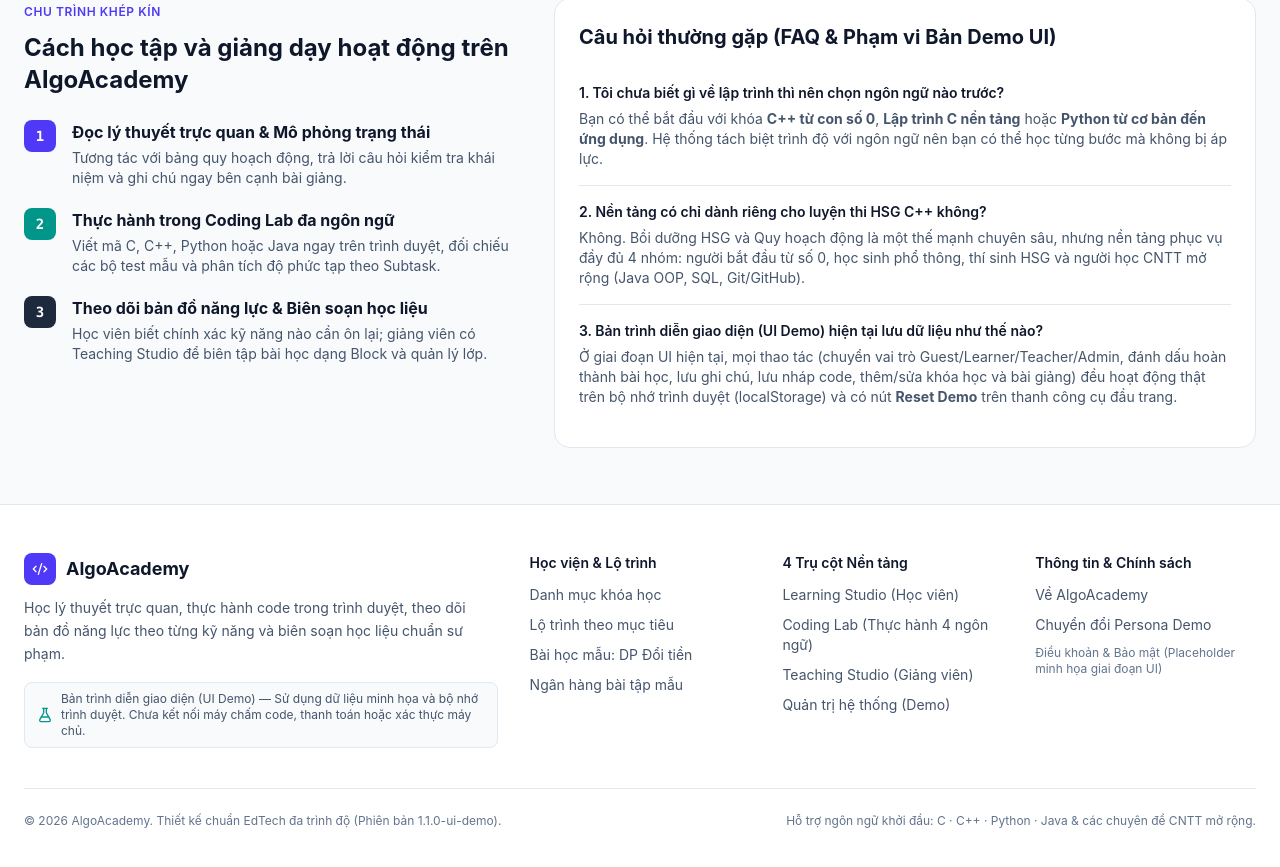
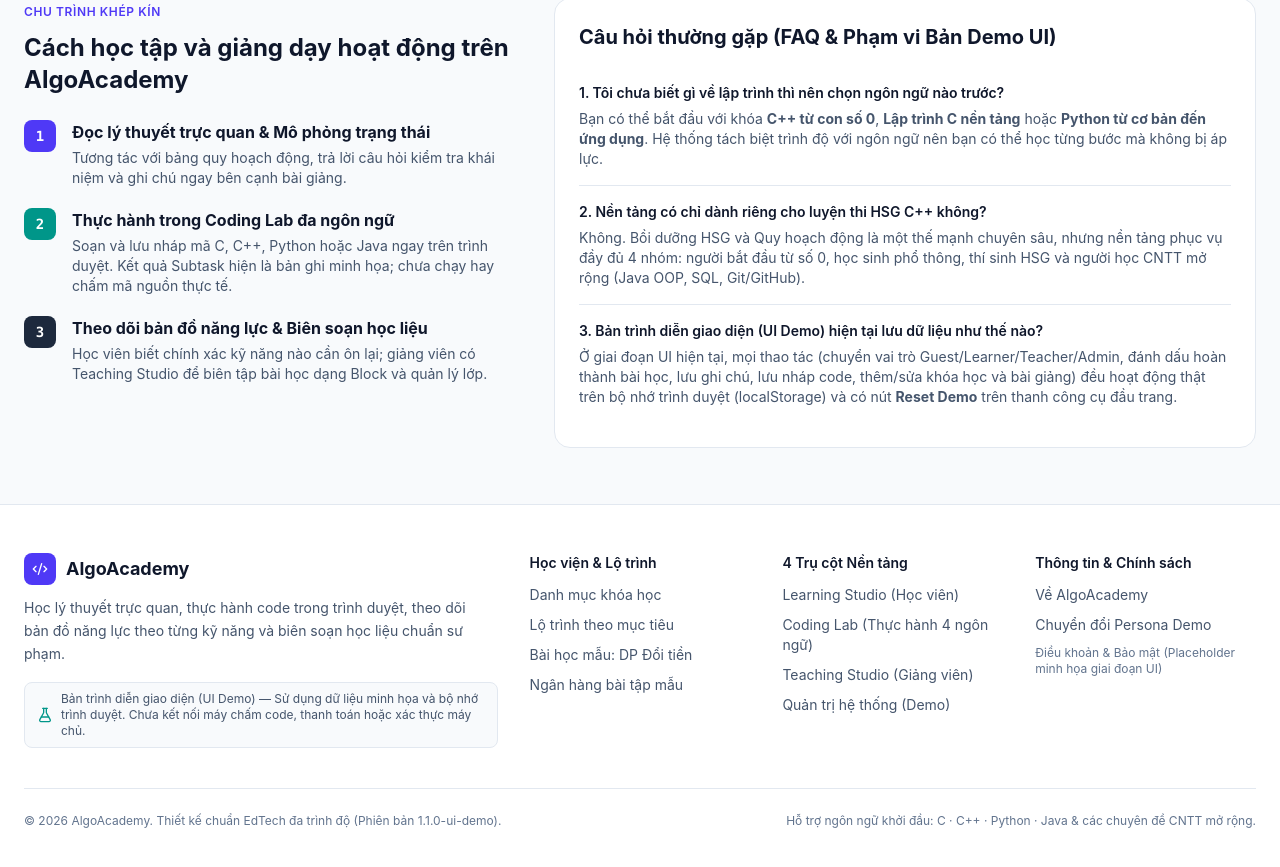
Before and after one commit to tbao4151/web_lap_trinh, a Next.js app: page / in a window 1280 px wide. Shown: the part 3752-4619 px from the top of the page. Built offline with nearby package versions, Linux system fonts and the light colour scheme.

Commit message:
fix(copy): clarify Coding Lab judging is demo-only on homepage (#41)

```diff
--- a/src/app/page.tsx
+++ b/src/app/page.tsx
@@ -464,7 +464,7 @@ export default function HomePage() {
                       Thực hành trong Coding Lab đa ngôn ngữ
                     </h3>
                     <p className="mt-1 text-sm text-slate-600 dark:text-slate-400">
-                      Viết mã C, C++, Python hoặc Java ngay trên trình duyệt, đối chiếu các bộ test mẫu và phân tích độ phức tạp theo Subtask.
+                      Soạn và lưu nháp mã C, C++, Python hoặc Java ngay trên trình duyệt. Kết quả Subtask hiện là bản ghi minh họa; chưa chạy hay chấm mã nguồn thực tế.
                     </p>
                   </div>
                 </li>
```
